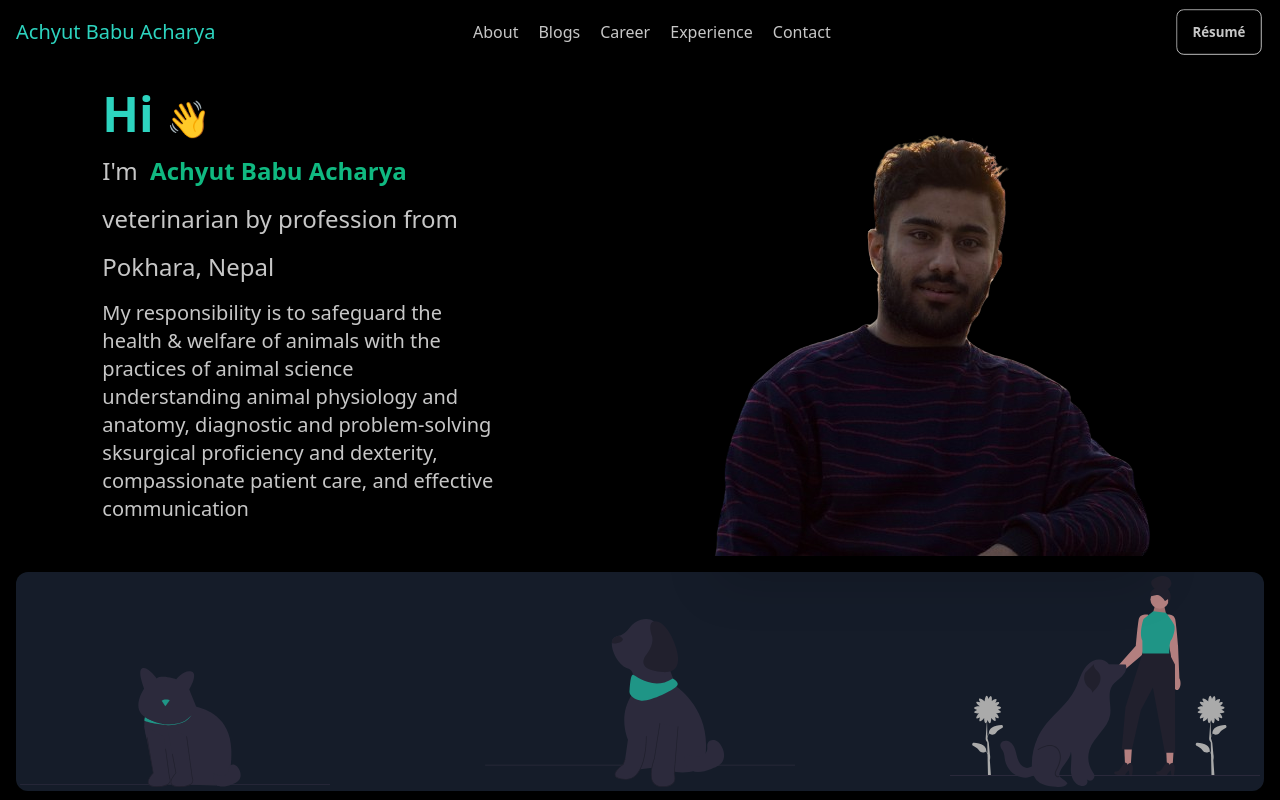
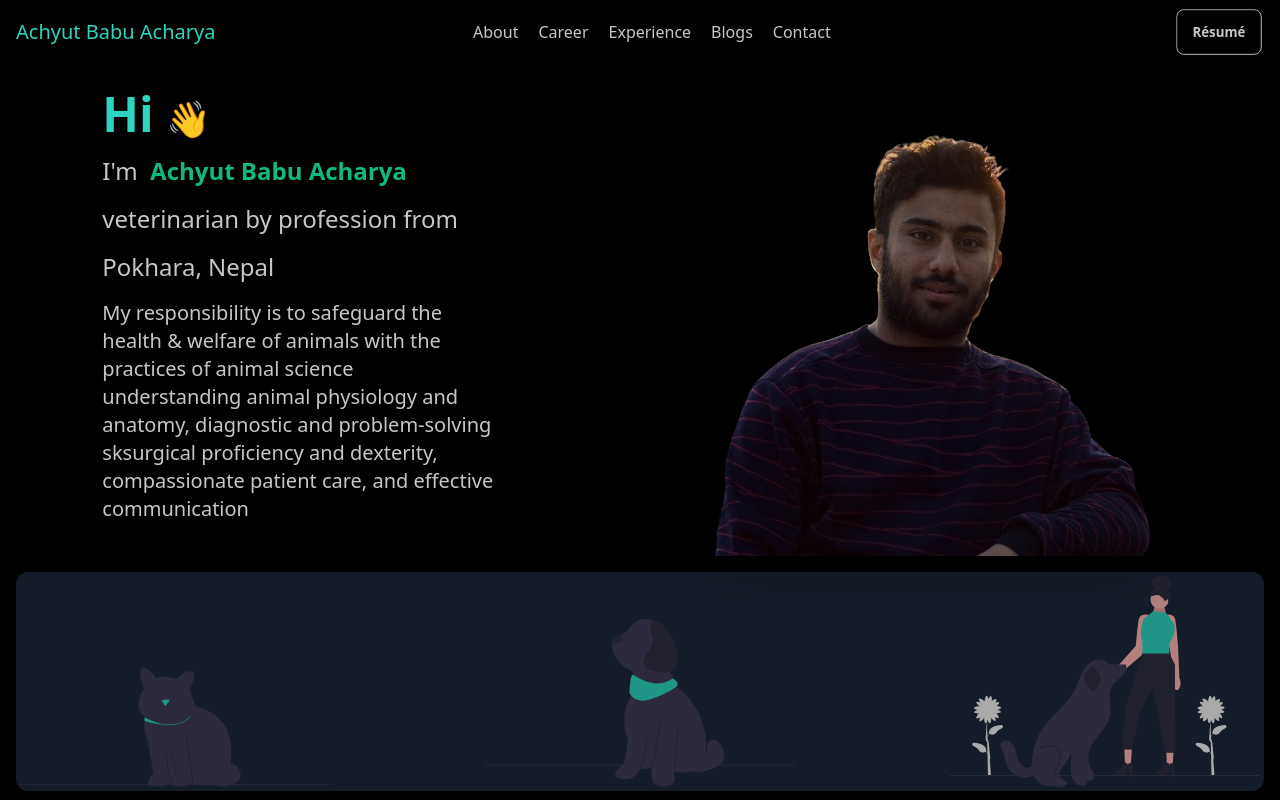
Before and after one commit to bisw4sh/Achyut-Acharya, a React (Vite) app: page / in a window 1280 px wide. Shown: the top 800 px of the page. Built offline with nearby package versions, Linux system fonts and the light colour scheme; some icons are missing.

Commit message:
drawer size, z-index

```diff
--- a/package.json
+++ b/package.json
@@ -12,7 +12,8 @@
   "dependencies": {
     "react": "^18.2.0",
     "react-dom": "^18.2.0",
-    "react-icons": "^4.11.0"
+    "react-icons": "^4.11.0",
+    "react-router-dom": "^6.20.0"
   },
   "devDependencies": {
     "@types/react": "^18.2.15",
--- a/src/Components/Blogs.jsx
+++ b/src/Components/Blogs.jsx
@@ -1,6 +1,6 @@
 const Blogs = () => {
   return (
-    <div className="h-full">
+    <div className="h-full" id='blogs'>
             {/* <!-- Card Blog --> */}
     <div className="max-w-[85rem] px-4 py-10 sm:px-6 lg:px-8 lg:py-14 mx-auto">
       {/* <!-- Title --> */}
--- a/src/Components/Contact.jsx
+++ b/src/Components/Contact.jsx
@@ -1,6 +1,6 @@
 const Contact = () => {
   return (
-<div className="max-w-[85rem] px-4 py-10 sm:px-6 lg:px-8 lg:py-14 mx-auto">
+<div className="max-w-[85rem] px-4 py-10 sm:px-6 lg:px-8 lg:py-14 mx-auto" id='contact'>
   <div className="max-w-2xl lg:max-w-5xl mx-auto">
     <div className="text-center">
       <h1 className="text-3xl font-bold text-gray-500 sm:text-4xl dark:text-white">
--- a/src/Components/small/About/Hamburger.jsx
+++ b/src/Components/small/About/Hamburger.jsx
@@ -4,7 +4,7 @@ const Drawer = () => {
   return (
     <>
       {/* Drawer - HamBurger Menu from DaisyUI only for sm devices */}
-  <div className="drawer  sm:hidden">
+      <div className="drawer  sm:hidden z-50">
         <input id="my-drawer-4" type="checkbox" className="drawer-toggle" />
         <div className="drawer-content">
           {/* Page content here */}
@@ -18,8 +18,8 @@ const Drawer = () => {
             aria-label="close sidebar"
             className="drawer-overlay"
           ></label>
-      <ul className="menu p-4 w-80 min-h-full bg-base-200 text-base-content">
-        {["about", "blogs", "career", "experience", "contact"].map(
+          <ul className="menu p-4 w-1/3 min-h-full bg-base-200 text-base-content">
+            {["about", "career", "experience", "blogs", "contact"].map(
               (nav, index) => {
                 return (
                   <li key={index}>
--- a/src/Components/small/About/Navbar.jsx
+++ b/src/Components/small/About/Navbar.jsx
@@ -24,7 +24,7 @@ const Navbar = ({mode, setMode}) => {
         </span>
       </a>
       <nav className="max-sm:hidden flex items-center text-base justify-center">
-        {["about", "blogs", "career", "experience", "contact"].map(
+        {["about", "career", "experience", "blogs", "contact"].map(
           (nav, index) => {
             return (
               <a
--- a/src/Components/small/About/Summary.jsx
+++ b/src/Components/small/About/Summary.jsx
@@ -6,7 +6,7 @@ const Summary = () => {
       id="about"
       className="md:h-5/6 flex max-sm:flex-col-reverse max-md:flex-col justify-around items-center gap-2"
     >
-      <div className="h-full flex flex-col justify-center gap-4 max-md:w-full px-4 md:w-2/6">
+      <div className="h-full flex flex-col justify-center gap-4 max-md:gap-1 max-md:w-full px-4 md:w-2/6">
         <h2 className="font-bold text-5xl text-teal-400">
           Hi <span className="text-4xl">👋</span>
         </h2>
--- a/src/Components/small/CEx/Career.jsx
+++ b/src/Components/small/CEx/Career.jsx
@@ -1,6 +1,6 @@
 const Career = () => {
   return (
-    <div className="mt-4 ">
+    <div className="mt-4" id='career'>
       <h1 className="max-sm:my-4 sm:my-16 font-extrabold text-transparent text-5xl bg-clip-text bg-gradient-to-r from-teal-400 to-teal-950">
         TimeLine
       </h1>
--- a/src/Components/small/CEx/Experience.jsx
+++ b/src/Components/small/CEx/Experience.jsx
@@ -1,6 +1,6 @@
 const Experience = () => {
   return (
-    <div className="h-full max-sm: my-2 sm:my-16">
+    <div className="h-full max-sm: my-2 sm:my-16" id='experience'>
       <h1 className="font-extrabold text-transparent text-5xl bg-clip-text bg-gradient-to-r from-teal-400 to-teal-950">
         Experience
       </h1>
```
Also changed, not shown: 1 other file (tests, documents, lock files or other folders). Lines whose indentation alone changed are shown as unchanged.
